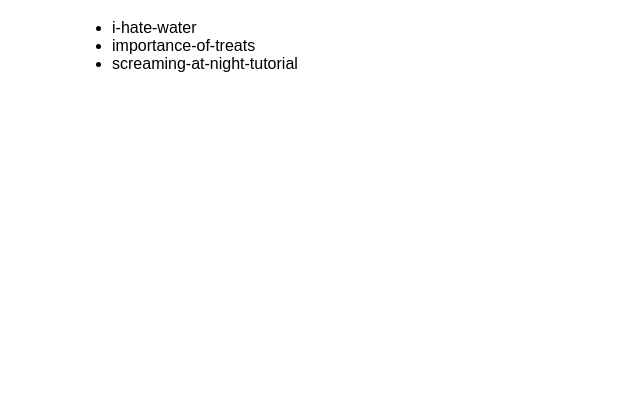
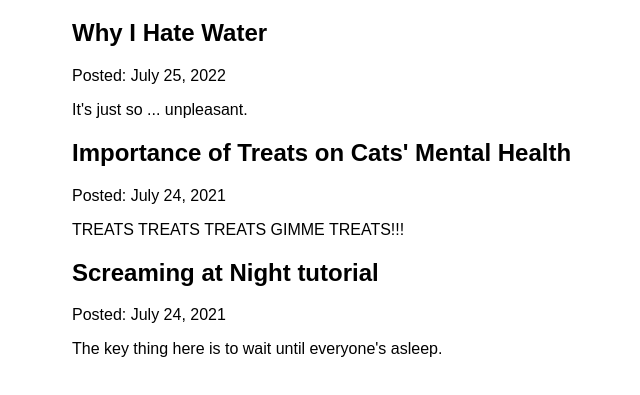
Before and after one commit to aisha-node/cat-blog, a Gatsby site: page /blog in a window 1280 px wide. Shown: the part 157-552 px from the top of the page, without its empty margins (318-958 px from the left). Built offline with nearby package versions, Linux system fonts and the light colour scheme; Gatsby itself is replaced by a stand-in of ours.

Commit message:
Finished Gatsby Tutorial Part 5

```diff
--- a/blog/i-hate-water.mdx
+++ b/blog/i-hate-water.mdx
@@ -0,0 +1,7 @@
+---
+title: "Why I Hate Water"
+date: "2022-07-25"
+slug: "reasons-to-hate-water"
+---
+
+It's just so ... *unpleasant*.
--- a/blog/importance-of-treats.mdx
+++ b/blog/importance-of-treats.mdx
@@ -0,0 +1,7 @@
+---
+title: "Importance of Treats on Cats' Mental Health"
+date: "2021-07-24"
+slug: "treats-4-cats"
+---
+
+TREATS TREATS TREATS GIMME TREATS!!!
--- a/blog/screaming-at-night-tutorial.mdx
+++ b/blog/screaming-at-night-tutorial.mdx
@@ -0,0 +1,7 @@
+---
+title: "Screaming at Night tutorial"
+date: "2021-07-24"
+slug: "screaming-at-night"
+---
+
+The key thing here is to wait until everyone's asleep.
--- a/src/pages/blog.js
+++ b/src/pages/blog.js
@@ -6,27 +6,33 @@ import { graphql } from 'gatsby'
 const BlogPage = ({ data }) => {
   return (
     <Layout pageTitle="My Blog Posts">
-      <ul>
       {
-        data.allFile.nodes.map(node => (
-          <li key={node.name}>
-            {node.name}
-          </li>
+        data.allMdx.nodes.map((node) => (
+          <article key={node.id}>
+            <h2>{node.frontmatter.title}</h2>
+            <p>Posted: {node.frontmatter.date}</p>
+            <p>{node.excerpt}</p>
+          </article>
         ))
       }
-      </ul>
     </Layout>
   )
 }
 export const query = graphql`
   query {
-    allFile(filter: {sourceInstanceName: {eq: "blog"}}) {
-        nodes {
-          name
+    allMdx(sort: { frontmatter: { date: DESC }}) {
+      nodes {
+        frontmatter {
+          date(formatString: "MMMM D, YYYY")
+          title
         }
+        id
+        excerpt
       }
     }
-  `
+  }
+`
+
 export const Head = () => <Seo title="My Blog Posts" />
 
 export default BlogPage
```
